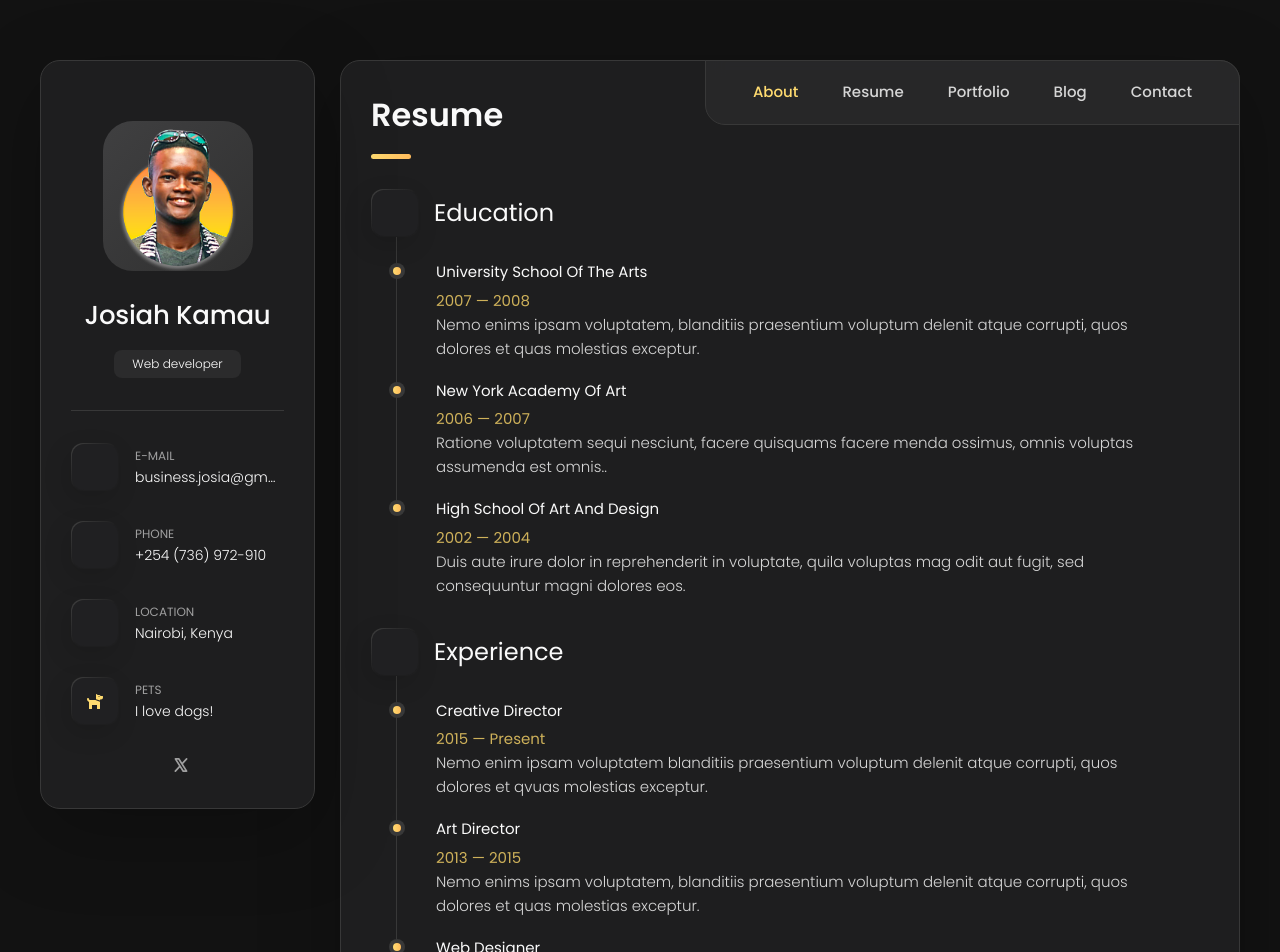
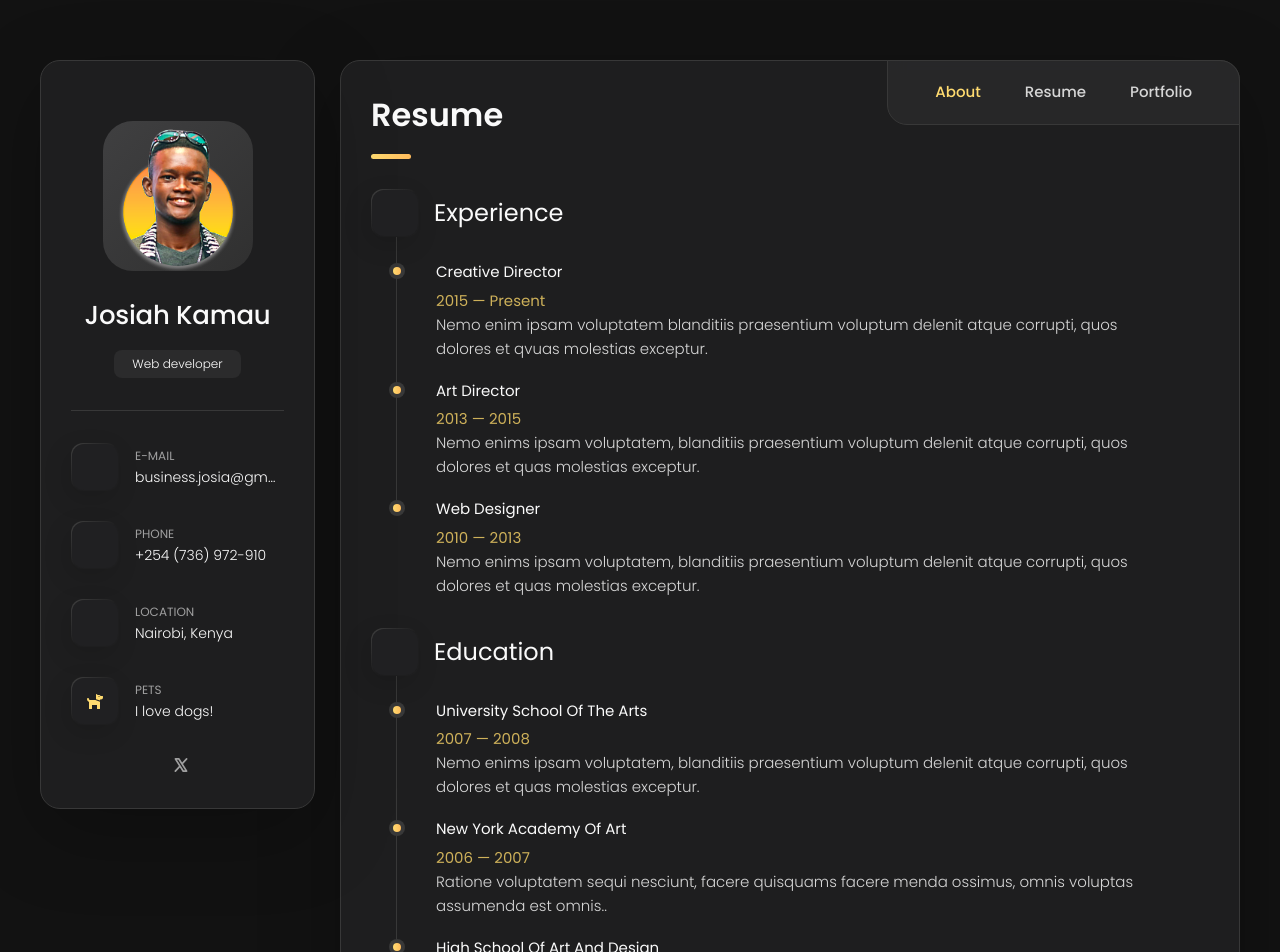
Before and after one commit to spectr-e/portfolio, a Next.js app: page /resume in a window 1280 px wide. Shown: the top 952 px of the page. Built offline with nearby package versions, Linux system fonts and the light colour scheme.

Commit message:
fix(app): Disable the contact and blog pages

```diff
--- a/app/contact/page.jsx
+++ b/app/contact/page.jsx
@@ -7,7 +7,7 @@ const ContactPage = () => (
     <section className='mapbox' data-mapbox>
       <figure>
         <iframe
-          src='https://www.google.com/maps/embed?pb=!1m18!1m12!1m3!1d3988.812299738559!2d36.814367440155756!3d-1.2866891356335413!2m3!1f0!2f0!3f0!3m2!1i1024!2i768!4f13.1!3m3!1m2!1s0x182f10c55202d22b%3A0x9476f14fd49cde4d!2sKenyatta%20Ave%2C%20Nairobi!5e0!3m2!1sen!2ske!4v1721637581370!5m2!1sen!2ske'
+          src='https://www.google.com/maps/embed?pb=!1m18!1m12!1m3!1d255282.32335424496!2d36.84739685!3d-1.3032089500000001!2m3!1f0!2f0!3f0!3m2!1i1024!2i768!4f13.1!3m3!1m2!1s0x182f1172d84d49a7%3A0xf7cf0254b297924c!2sNairobi!5e0!3m2!1sen!2ske!4v1721638069036!5m2!1sen!2ske'
           width='400'
           height='300'
           loading='lazy'
--- a/app/resume/page.jsx
+++ b/app/resume/page.jsx
@@ -5,6 +5,53 @@ const ResumePage = () => {
         <h2 className='h2 article-title'>Resume</h2>
       </header>
 
+      {/* experience */}
+      <section className='timeline'>
+        <div className='title-wrapper'>
+          <div className='icon-box'>
+            <ion-icon name='book-outline'></ion-icon>
+          </div>
+
+          <h3 className='h3'>Experience</h3>
+        </div>
+
+        <ol className='timeline-list'>
+          <li className='timeline-item'>
+            <h4 className='h4 timeline-item-title'>Creative director</h4>
+
+            <span>2015 — Present</span>
+
+            <p className='timeline-text'>
+              Nemo enim ipsam voluptatem blanditiis praesentium voluptum delenit
+              atque corrupti, quos dolores et qvuas molestias exceptur.
+            </p>
+          </li>
+
+          <li className='timeline-item'>
+            <h4 className='h4 timeline-item-title'>Art director</h4>
+
+            <span>2013 — 2015</span>
+
+            <p className='timeline-text'>
+              Nemo enims ipsam voluptatem, blanditiis praesentium voluptum
+              delenit atque corrupti, quos dolores et quas molestias exceptur.
+            </p>
+          </li>
+
+          <li className='timeline-item'>
+            <h4 className='h4 timeline-item-title'>Web designer</h4>
+
+            <span>2010 — 2013</span>
+
+            <p className='timeline-text'>
+              Nemo enims ipsam voluptatem, blanditiis praesentium voluptum
+              delenit atque corrupti, quos dolores et quas molestias exceptur.
+            </p>
+          </li>
+        </ol>
+      </section>
+
+      {/* education */}
       <section className='timeline'>
         <div className='title-wrapper'>
           <div className='icon-box'>
@@ -54,51 +101,7 @@ const ResumePage = () => {
         </ol>
       </section>
 
-      <section className='timeline'>
-        <div className='title-wrapper'>
-          <div className='icon-box'>
-            <ion-icon name='book-outline'></ion-icon>
-          </div>
-
-          <h3 className='h3'>Experience</h3>
-        </div>
-
-        <ol className='timeline-list'>
-          <li className='timeline-item'>
-            <h4 className='h4 timeline-item-title'>Creative director</h4>
-
-            <span>2015 — Present</span>
-
-            <p className='timeline-text'>
-              Nemo enim ipsam voluptatem blanditiis praesentium voluptum delenit
-              atque corrupti, quos dolores et qvuas molestias exceptur.
-            </p>
-          </li>
-
-          <li className='timeline-item'>
-            <h4 className='h4 timeline-item-title'>Art director</h4>
-
-            <span>2013 — 2015</span>
-
-            <p className='timeline-text'>
-              Nemo enims ipsam voluptatem, blanditiis praesentium voluptum
-              delenit atque corrupti, quos dolores et quas molestias exceptur.
-            </p>
-          </li>
-
-          <li className='timeline-item'>
-            <h4 className='h4 timeline-item-title'>Web designer</h4>
-
-            <span>2010 — 2013</span>
-
-            <p className='timeline-text'>
-              Nemo enims ipsam voluptatem, blanditiis praesentium voluptum
-              delenit atque corrupti, quos dolores et quas molestias exceptur.
-            </p>
-          </li>
-        </ol>
-      </section>
-
+      {/* skills */}
       <section className='skill'>
         <h3 className='h3 skills-title'>My skills</h3>
 
--- a/components/NavBar.jsx
+++ b/components/NavBar.jsx
@@ -22,17 +22,17 @@ const NavBar = () => {
           </Link>
         </li>
 
-        <li className='navbar-item'>
+        {/* <li className='navbar-item'>
           <Link href={'/blog'} className='navbar-link' data-nav-link>
             Blog
           </Link>
-        </li>
+        </li> */}
 
-        <li className='navbar-item'>
+        {/* <li className='navbar-item'>
           <Link href={'/contact'} className='navbar-link' data-nav-link>
             Contact
           </Link>
-        </li>
+        </li> */}
       </ul>
     </nav>
   )
```
